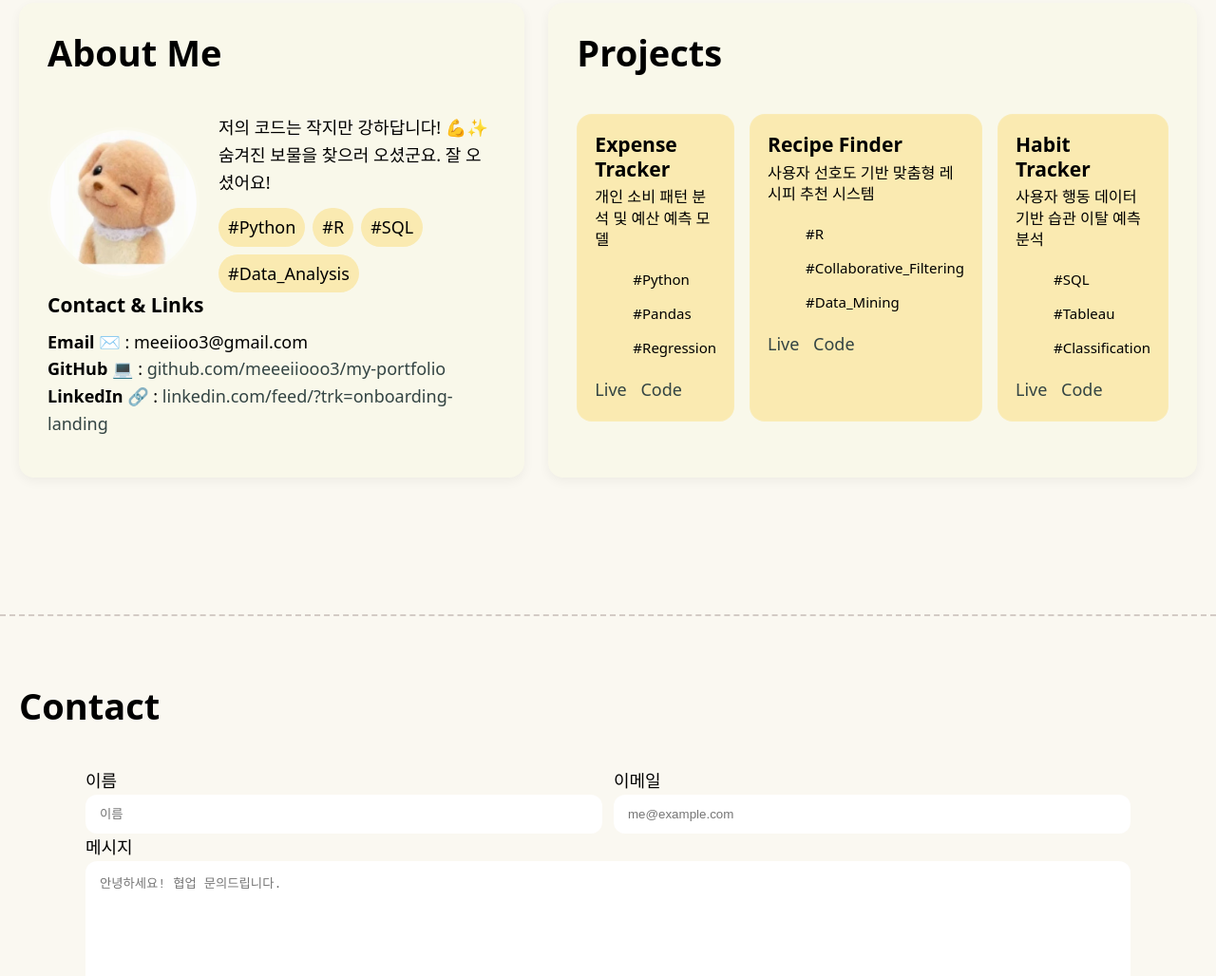
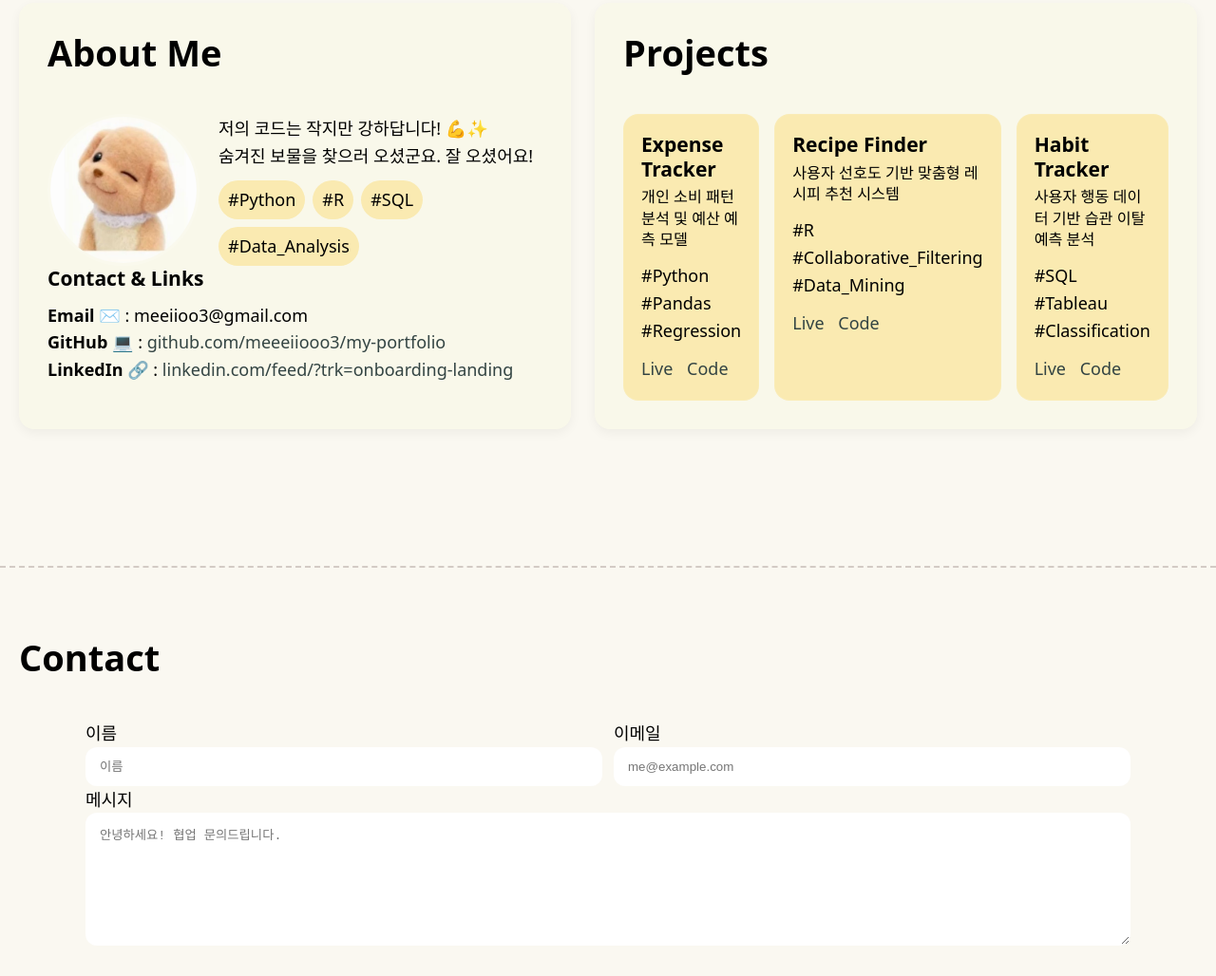
Before and after one commit to meeeiiooo3/my-portfolio, a plain HTML site: page index.html in a window 1280 px wide. Shown: the part 697-1725 px from the top of the page at 95% size. Drawn offline with Linux system fonts and the light colour scheme; a script that the page names is missing.

Commit message:
Update style.css

```diff
--- a/style.css
+++ b/style.css
@@ -49,14 +49,15 @@ a:hover{ text-decoration: underline; }
 .avatar{ width:160px; height:160px; object-fit:cover; border-radius:50%; border:3px solid rgba(255,255,255,0.15); }
 .tags{ display:flex; flex-wrap:wrap; gap:8px; margin: 12px 0 0; padding:0; list-style:none; }
 .tags li{ background: VAR(--accent-2); padding:6px 10px; border-radius:999px; color:var(--text);}
+.tech-tags {
+    list-style: none !important;
+    padding-left: 0 !important;
+    margin: 12px 0 12px 0;
+}
 .tech-tags li {
-    list-style: none;
-    padding-left: 0;
-    margin: 12px 0;
-    flex-wrap: wrap;
-    gap: 8px;
-    font-size: 15px;
-  }
+    display: block;
+    width: fit-content;
+}
 .grid{ display:grid; grid-template-columns: repeat(3,1fr); gap:16px; }
 .card{
   background: var(--accent-2); border:1px solid rgba(255,255,255,0.08);
```
